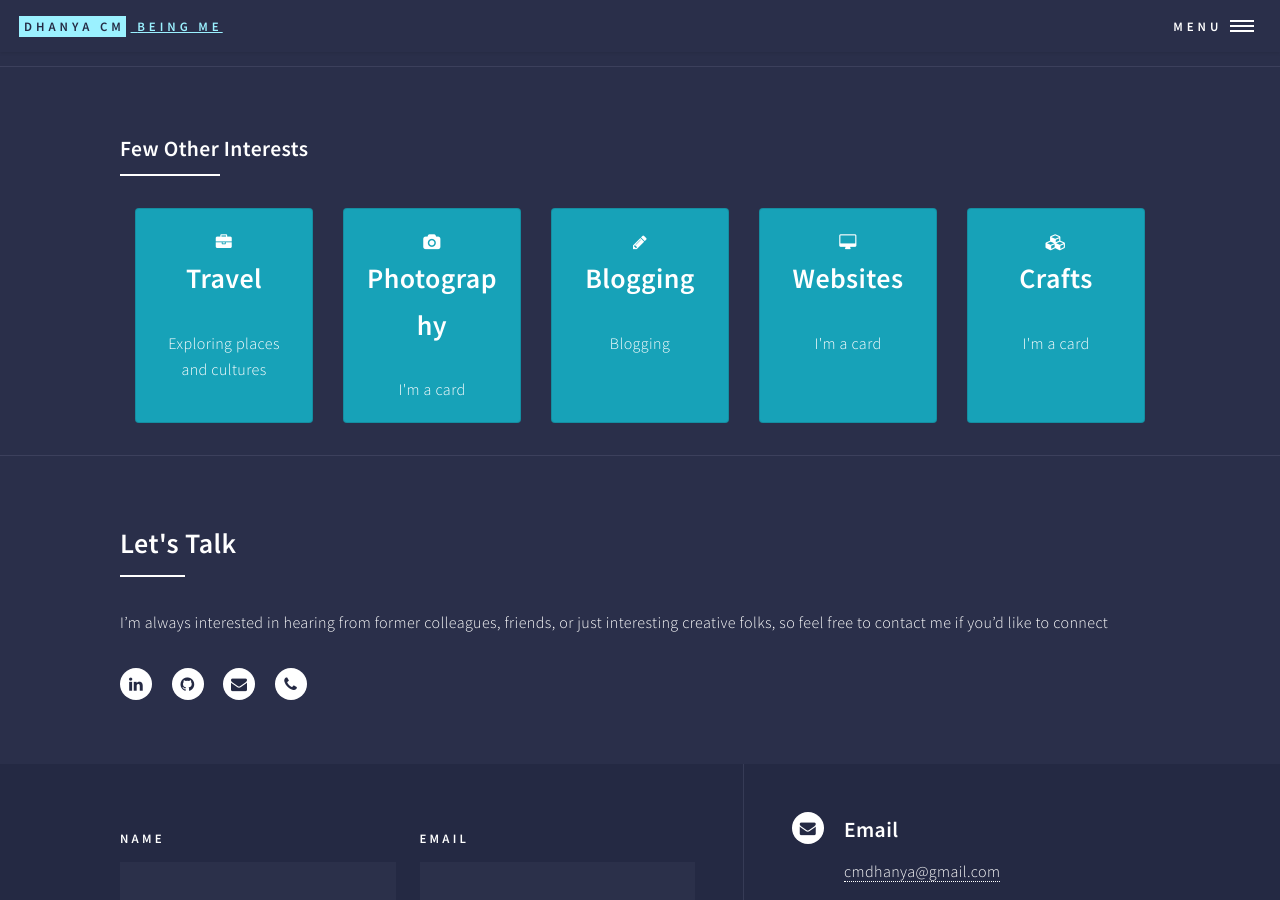
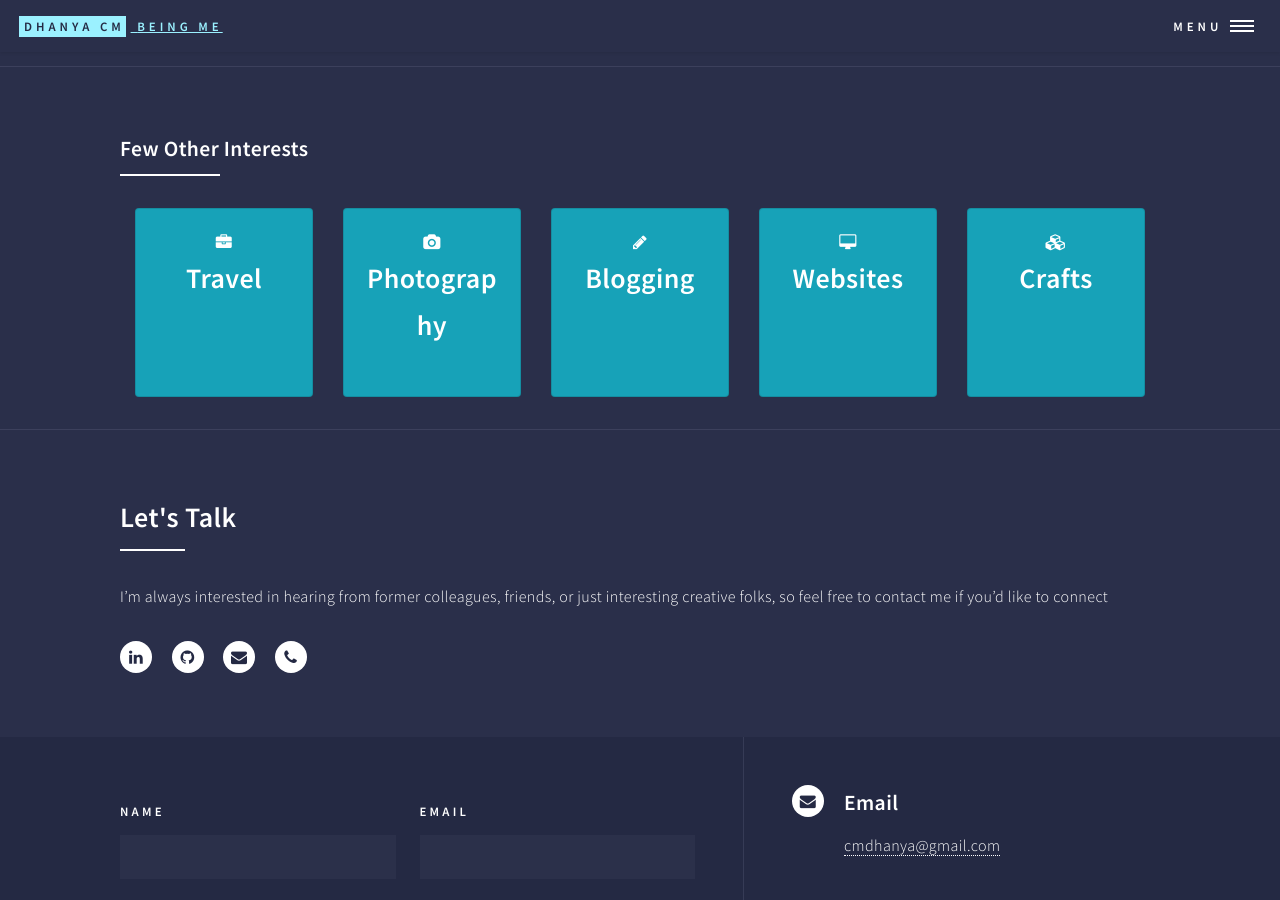
Before and after one commit to dhanyacm/dhanyacm, a Jekyll site: the page built from resume.html, in a window 1280 px wide and 900 px high, scrolled down 2548 px. Built offline with Jekyll 4.4.1, drawn with Linux system fonts in a browser that asks for light colours; a script that is not in the unit is left out.

Commit message:
Update resume.html

```diff
--- a/resume.html
+++ b/resume.html
@@ -72,11 +72,17 @@
 										      </div>
 										      <div id="ericsson" class="panel-collapse collapse" role="tabpanel" aria-labelledby="headingOne">
 											<div class="panel-body">
-											 Product Owner for the Virtual Network Manager-Life Cycle Management (VNF-LCM) of Ericsson NFV Offering instrumental in realizing 5G and IoT use-cases and previously for the Performance Management suite of products of Ericsson’s Flagship OSS portfolio.
-											<br>•	Realised the ETSI specification that defines the protocol and data model mainly for the VNF Lifecycle Management interface (as produced by the VNFM towards the NFVO) interface used over the Or-Vnfm reference point, in the form of RESTful Application Programming Interface (API) specifications
-											<br>•	Established and rolled out better development practices for team in order to improve productivity and product quality by implementing agile practices like story point estimation, design workshops, table reviews and stakeholder demos
-											<br>•	Conducted quarterly knowledge share events to communicate new features, technology and timelines to stake holders to ensure larger audience (500+) are aware of the developments in the product.
-
+											 <p>
+												 Product Owner for the Virtual Network Manager-Life Cycle Management (VNF-LCM) of Ericsson NFV Offering instrumental in realizing 5G and IoT use-cases and previously for the Performance Management suite of products of Ericsson’s Flagship OSS portfolio.
+											<ul>
+												<li> Realised the ETSI specification that defines the protocol and data model mainly for the VNF Lifecycle Management interface (as produced by the VNFM towards the NFVO) interface used over the Or-Vnfm reference point, in the form of RESTful Application Programming Interface (API) specifications
+											</li>
+												<li> Established and rolled out better development practices for team in order to improve productivity and product quality by implementing agile practices like story point estimation, design workshops, table reviews and stakeholder demos
+											</li>
+												<li> Conducted quarterly knowledge share events to communicate new features, technology and timelines to stake holders to ensure larger audience (500+) are aware of the developments in the product.
+												</li>
+												</ul>
+												</p>
 											  </div>
 										      </div>
 										    </div>
@@ -93,12 +99,19 @@
 										      </div>
 										      <div id="elsys" class="panel-collapse collapse" role="tabpanel" aria-labelledby="headingTwo">
 											<div class="panel-body">
-											 Raksha is an Emergency Identification and Notification service that can automatically detect an accident and alert the emergency care takers thereby bringing help faster to the victims. Product got shortlisted in NASSCOM 10000 Start-ups and is part of Intelligent Sub-Systems for Safety and Integrity in Truck and Passenger-Car Fleets (IS-SI-TPCF) coalition.
-		<br>•	Managed and organized product launch of first version of Raksha in March 2014
-		<br>•	Handled communications with Media and public relations, news coverage about the products
-		<br>•	Worked with officers in other companies/govt. for company needs and permits and represented the company at various events (NASSCOM, TiE etc)
-		<br>•	Effectively pitched to investors in IAN (Indian angel network), NEN (National Entrepreneurship Network) and NASSCOM 10000 Start-ups and got selected for mentoring
-		</div>
+											 <p> Raksha is an Emergency Identification and Notification service that can automatically detect an accident and alert the emergency care takers thereby bringing help faster to the victims. Product got shortlisted in NASSCOM 10000 Start-ups and is part of Intelligent Sub-Systems for Safety and Integrity in Truck and Passenger-Car Fleets (IS-SI-TPCF) coalition.
+											<ul>
+												<li>	Managed and organized product launch of first version of Raksha in March 2014
+											</li>
+												<li>	Handled communications with Media and public relations, news coverage about the products
+											</li>
+												<li>	Worked with officers in other companies/govt. for company needs and permits and represented the company at various events (NASSCOM, TiE etc)
+											</li>
+												<li>	Effectively pitched to investors in IAN (Indian angel network), NEN (National Entrepreneurship Network) and NASSCOM 10000 Start-ups and got selected for mentoring
+											</li>
+												</ul>
+												</p>
+											</div>
 										      </div>
 										    </div>
 
@@ -114,16 +127,19 @@
 										      </div>
 										      <div id="newrubric" class="panel-collapse collapse" role="tabpanel" aria-labelledby="headingThree">
 											<div class="panel-body">
-											 The start-up New Rubric specializes in multidimensional learning and all-round development of students. The product Kaleido, is designed to help children grow on multiple dimensions through stimulating activities and insightful feedback, while reducing the workload on school administrators and teachers.
-		<br>•	Built the first release product with a team of four from understanding needs, conceptualization, design and development of technology solutions for the product
-		<br>•	Conducted client demos and trials in three international schools in Bangalore and Hosur
-		</div>
+											 <p> The start-up New Rubric specializes in multidimensional learning and all-round development of students. The product Kaleido, is designed to help children grow on multiple dimensions through stimulating activities and insightful feedback, while reducing the workload on school administrators and teachers.
+											<ul>
+												<li>	Built the first release product with a team of four from understanding needs, conceptualization, design and development of technology solutions for the product
+											</li>
+												<li>	Conducted client demos and trials in three international schools in Bangalore and Hosur
+											</li>
+												</ul>
+												</p>
+											      </div>
 										      </div>
 										    </div>
-										  </div>
-										</div>
 
-												 <div class="panel panel-default">
+										    <div class="panel panel-default">
 										      <div class="panel-heading" role="tab" id="headingTwo">
 											<h4 class="panel-title">
 											<a class="collapsed" role="button" data-toggle="collapse" data-parent="#accordion" href="#nsn" aria-expanded="false" aria-controls="collapseTwo">
@@ -136,18 +152,29 @@
 										      </div>
 										      <div id="nsn" class="panel-collapse collapse" role="tabpanel" aria-labelledby="headingTwo">
 											<div class="panel-body">
-											 Have worked in different products in various roles across multiple business areas which include Insight & Experience, Network Elements and TMN systems (NMS systems) some of which are mentioned below. Started as an application developer, moved to project leadership and Product and solution architect.
-		<br>•	As part of System Architect team and provided cross-product expertise/consultation in establishing and validating new products, system concepts and solutions
-		<br>•	As a Product & Solution Architect, was involved in providing multi domain solutions to the customers to identify and solve their business issues and aiding the RnD team with the architecture and design decisions of the features developed. In addition, supported Product Management in the feature screening decisions and led the requirement Analysis and Product Backlog refining for the future sprints
-		<br>•	UI and Usability coach: Performed heuristic evaluation of components and features and judge its compliance with recognized usability principles and assist team to find the usability problems in the design during iterative design process
-		<br>•	Customer facing roles: Assisted indirect sales for Traffica and hence responsible for giving product demonstrations for the sales partners. Performed upgrade of TMN system at Customer site and involved in several online support for customer issues
-		<br>•	Led the agile transformation programme in a multi-site setup for a team size of 75. Helped achieve 50% reduction in project release cycles in the first 12 months. Was a member of NSN Agile Coach network responsible for Agile transition across product lines that involved imparting trainings and observing the way of working and giving suggestions for improvements.
-		<br>•	Have setup two new teams in Siemens(ngRNC) and Nokia(Service Management) from recruiting, mentoring and training of new members for the project
-		<br>•	Ideated and developed a knowledgebase wiki to induct new engineers to the project and launched weekly internal tech-talks program to evangelize new technologies for a team of 150 members.
-
+											 <p>  Have worked in different products in various roles across multiple business areas which include Insight & Experience, Network Elements and TMN systems (NMS systems) some of which are mentioned below. Started as an application developer, moved to project leadership and Product and solution architect.
+		<ul>
+												<li>	As part of System Architect team and provided cross-product expertise/consultation in establishing and validating new products, system concepts and solutions
+		</li>
+			<li>	As a Product & Solution Architect, was involved in providing multi domain solutions to the customers to identify and solve their business issues and aiding the RnD team with the architecture and design decisions of the features developed. In addition, supported Product Management in the feature screening decisions and led the requirement Analysis and Product Backlog refining for the future sprints
+		</li>
+			<li>	UI and Usability coach: Performed heuristic evaluation of components and features and judge its compliance with recognized usability principles and assist team to find the usability problems in the design during iterative design process
+		</li>
+			<li>	Customer facing roles: Assisted indirect sales for Traffica and hence responsible for giving product demonstrations for the sales partners. Performed upgrade of TMN system at Customer site and involved in several online support for customer issues
+		</li>
+			<li>	Led the agile transformation programme in a multi-site setup for a team size of 75. Helped achieve 50% reduction in project release cycles in the first 12 months. Was a member of NSN Agile Coach network responsible for Agile transition across product lines that involved imparting trainings and observing the way of working and giving suggestions for improvements.
+		</li>
+			<li>	Have setup two new teams in Siemens(ngRNC) and Nokia(Service Management) from recruiting, mentoring and training of new members for the project
+		</li>
+			<li>	Ideated and developed a knowledgebase wiki to induct new engineers to the project and launched weekly internal tech-talks program to evangelize new technologies for a team of 150 members.
+</li>
+												</ul>
+												</p>
 		</div>
 								      </div>
 								    </div>
+								</div>
+								</div>
 									  </div>
 								</section>
 
@@ -230,7 +257,7 @@
 													<div class="card-body text-center">
 														<div class="icon"><i class="fa fa-briefcase"></i></div>
 														<h2>Travel</h2><!-- Title -->
-														<p class="card-text">Exploring places and cultures</p>
+														<p class="card-text"></p>
 													</div>
 												</div>
 
@@ -241,28 +268,28 @@
 															<i class="fa fa-camera"></i><!-- Icon -->
 														 </div>
 														 <h2>Photography</h2><!-- Title -->
-														 <p class="card-text">I'm a card</p>
+														 <p class="card-text"></p>
 													</div>
 												</div>
 												<div class="card bg-info">
 													<div class="card-body text-center">
 													<div class="icon"><i class="fa fa-pencil"></i></div>
 													<h2>Blogging</h2><!-- Title -->
-													<p class="card-text">Blogging</p>
+													<p class="card-text"></p>
 													</div>
 												</div>
 												<div class="card bg-info">
 													<div class="card-body text-center">
 													<div class="icon"><i class="fa fa-desktop"></i></div>
 													<h2>Websites</h2><!-- Title -->
-													<p class="card-text">I'm a card</p>
+													<p class="card-text"></p>
 													</div>
 												</div>
 												<div class="card bg-info">
 													<div class="card-body text-center">
 													<div class="icon"><i class="fa fa-cubes"></i></div>
 													<h2>Crafts</h2><!-- Title -->
-													<p class="card-text">I'm a card</p>
+													<p class="card-text"></p>
 													</div>
 												</div>
 
```
